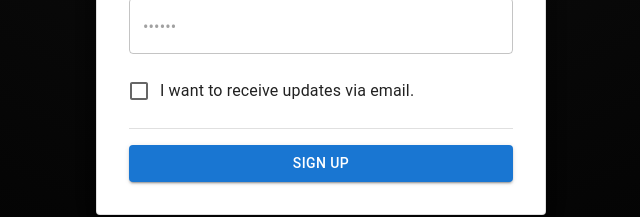
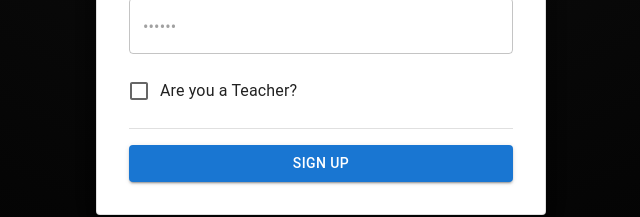
Before and after one commit to Anas-init/ClassLoom, a React (Create React App) app in the folder frontend/main-app/: page /register in a window 1280 px wide. Shown: the part 493-710 px from the top of the page, without its empty margins (319-959 px from the left). Built offline with nearby package versions, Linux system fonts and the light colour scheme; what @toolpad/core would draw is missing.

Commit message:
Updated Register.jsx and added ClassCard

```diff
--- a/frontend/main-app/src/components/Register.jsx
+++ b/frontend/main-app/src/components/Register.jsx
@@ -65,6 +65,7 @@ const Register = () => {
   const [email, setEmail] = useState('');
   const [password, setPassword] = useState('');
   const [confirmPassword, setConfirmPassword] = useState('');
+  const [isAdmin, setIsAdmin] = useState(false);
   const [error, setError] = useState('');
   const [success, setSuccess] = useState(false);
 
@@ -87,6 +88,10 @@ const Register = () => {
     return isValid;
   };
 
+  const handleCheckboxChange = (event) => {
+    setIsAdmin(event.target.checked);
+  };
+
   const handleSubmit = async (event) => {
     event.preventDefault();
     if (!validateInputs()) return;
@@ -103,7 +108,7 @@ const Register = () => {
       // const token = response.data.token;
       // localStorage.setItem('authToken', token);
       setSuccess(true);
-      console.log('Form Data:', { username, email, password, confirmPassword });
+      // console.log('Form Data:', { username, email, password, confirmPassword, isAdmin });
     } catch (err) {
       setError(err.response?.data?.detail || 'An error occurred.');
     }
@@ -184,8 +189,14 @@ const Register = () => {
               />
             </FormControl>
             <FormControlLabel
-              control={<Checkbox value="allowExtraEmails" color="primary" />}
-              label="I want to receive updates via email."
+              control={
+                <Checkbox
+                  checked={isAdmin}
+                  onChange={handleCheckboxChange}
+                  color="primary"
+                />
+              }
+              label="Are you a Teacher?"
             />
             <Divider />
             <Button type="submit" fullWidth variant="contained">
```
Also changed, not shown: frontend/main-app/src/components/ClassCard.jsx (added, +10 -0 lines).
